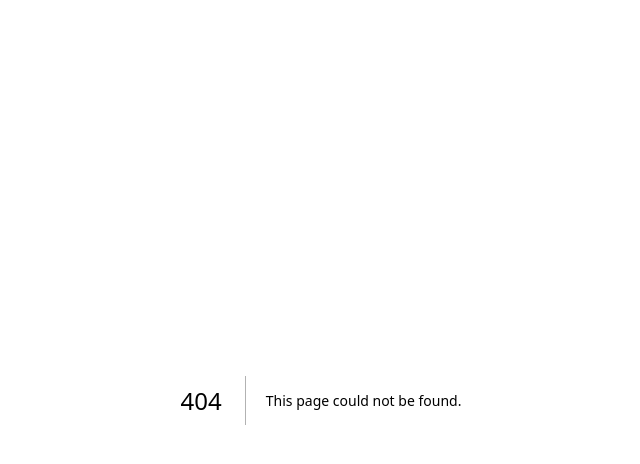
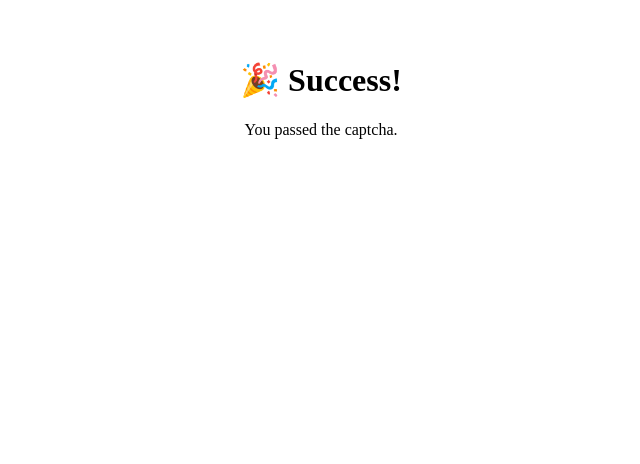
Before and after one commit to husknet/nero--Captcha, a Next.js app: page /success in a window 1280 px wide. Before the commit this address had no page. Shown: the top 464 px of the page, without its empty margins (319-959 px from the left). Built offline with nearby package versions, Linux system fonts and the light colour scheme.

Commit message:
Create success.js

```diff
--- /dev/null
+++ b/pages/success.js
@@ -0,0 +1,8 @@
+export default function Success() {
+  return (
+    <div style={{ padding: 32, textAlign: 'center' }}>
+      <h1>🎉 Success!</h1>
+      <p>You passed the captcha.</p>
+    </div>
+  );
+}
```
